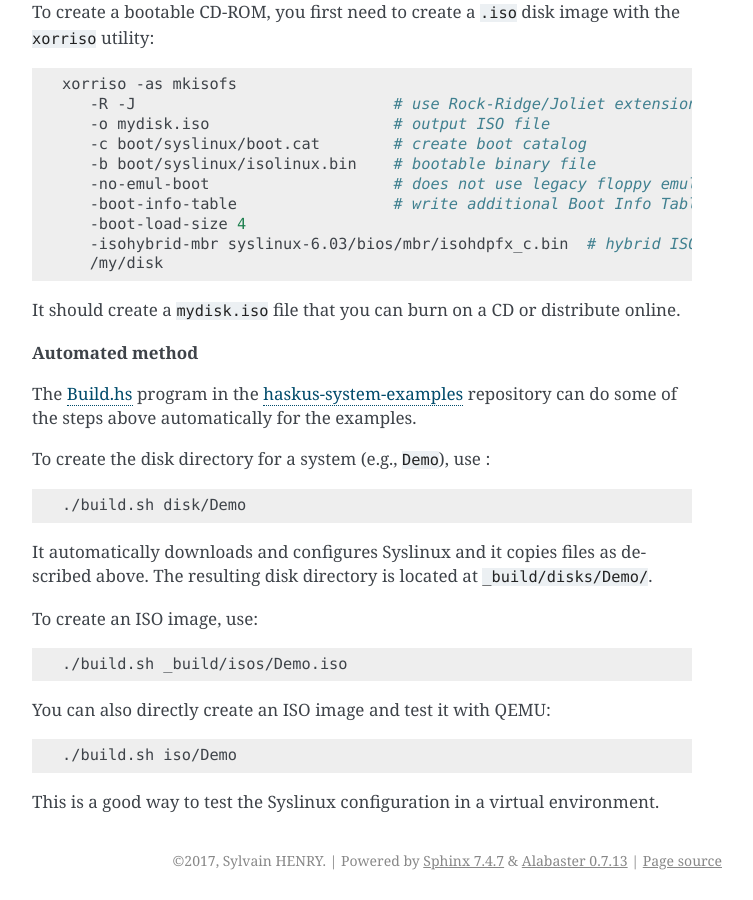
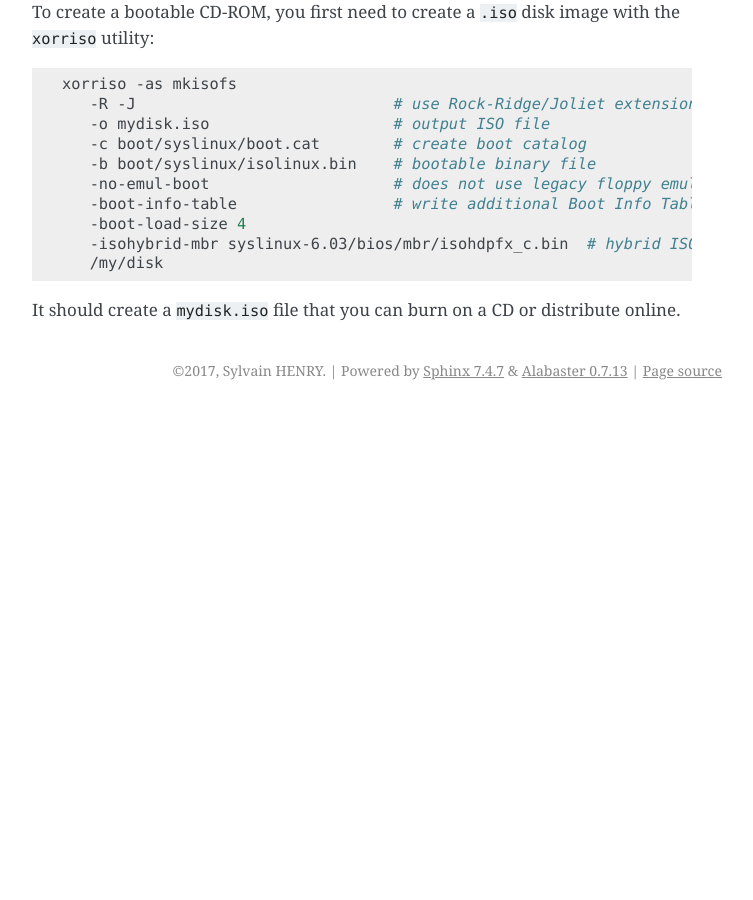
Before and after one commit to haskus/haskus-manual, a Sphinx documentation site: the page built from source/system/booting/distributing.rst, in a window 1280 px wide and 900 px high, scrolled down 1811 px. Shown: the whole window, without its empty margins (388-1141 px from the left). Built offline with Sphinx 7.4.7, drawn with Linux system fonts in a browser that asks for light colours; after the commit the page ends 2221 px from its top, so only the background shows below that.

Commit message:
Remove old doc

```diff
--- a/source/system/booting/distributing.rst
+++ b/source/system/booting/distributing.rst
@@ -120,35 +120,3 @@
 
 It should create a ``mydisk.iso`` file that you can burn on a CD or distribute
 online.
-
-**Automated method**
-
-The `Build.hs
-<http://github.com/haskus/haskus-system-examples/tree/master/src/Build.hs>`_
-program in the `haskus-system-examples
-<http://github.com/haskus/haskus-system-examples>`_ repository can do some of
-the steps above automatically for the examples.
-
-To create the disk directory for a system (e.g., ``Demo``), use :
-
-.. code:: bash
-
-   ./build.sh disk/Demo
-
-It automatically downloads and configures Syslinux and it copies files as
-described above. The resulting disk directory is located at
-``_build/disks/Demo/``.
-
-To create an ISO image, use:
-
-.. code:: bash
-
-   ./build.sh _build/isos/Demo.iso
-
-You can also directly create an ISO image and test it with QEMU:
-
-.. code:: bash
-
-   ./build.sh iso/Demo
-
-This is a good way to test the Syslinux configuration in a virtual environment.
--- a/source/system/build_tool.rst
+++ b/source/system/build_tool.rst
@@ -142,3 +142,5 @@
 .. code:: bash
 
    > haskus-system-build test-iso
+
+This allows you to test the boot-loader configuration.
```
Also changed, not shown: source/system/booting/linux.rst (+0 -8 lines), source/system/booting/ramdisk.rst (+0 -13 lines).
